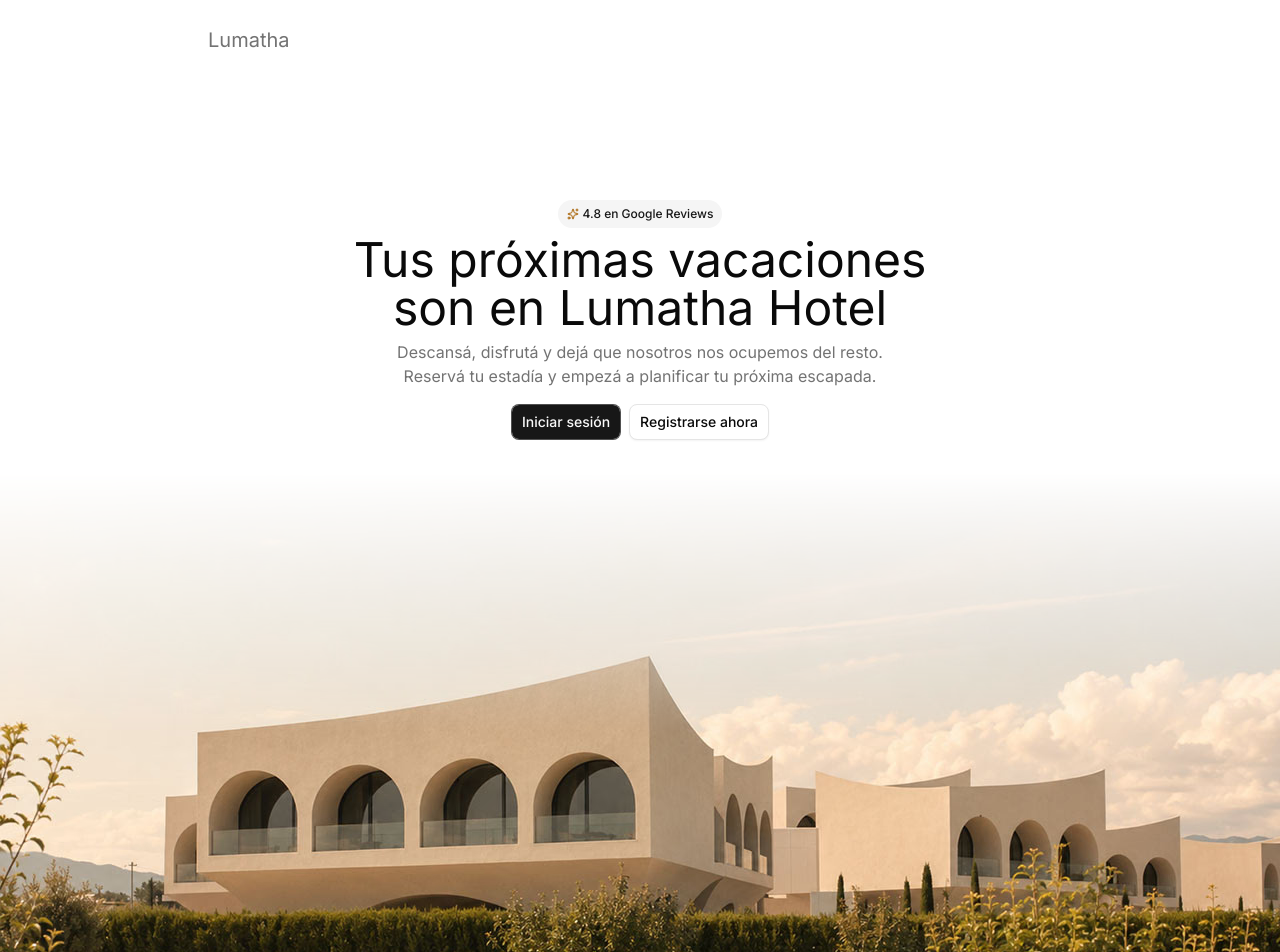
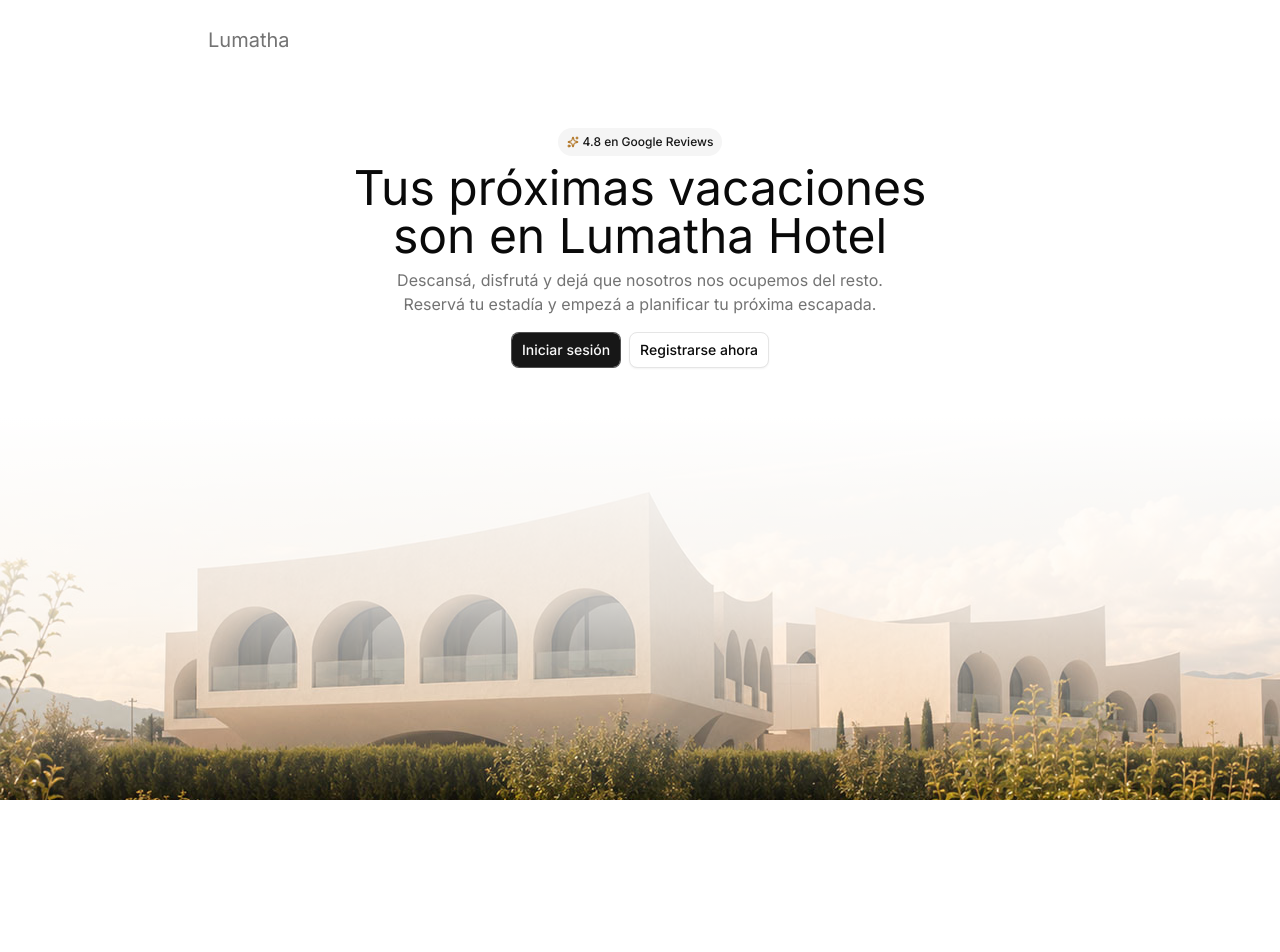
Before and after one commit to lautaromarin10/trabajo_final_integrador_UTN, a Next.js app in the folder frontend/: page / in a window 1280 px wide. Shown: the top 952 px of the page. After the commit the page ends 800 px from the top, so only its background shows below. Built offline with nearby package versions, Linux system fonts and the light colour scheme.

Commit message:
[FRONT]fix(hero): Mejora en el diseño de la página de inicio

```diff
--- a/frontend/app/layout.tsx
+++ b/frontend/app/layout.tsx
@@ -19,7 +19,7 @@ export default function RootLayout({ children }: LayoutProps<"/">) {
     >
       <body className="">
         <Header />
-        <main className="translate-y-20">{children}</main>
+        <main>{children}</main>
       </body>
     </html>
   );
--- a/frontend/app/page.tsx
+++ b/frontend/app/page.tsx
@@ -5,13 +5,13 @@ import Image from "next/image";
 
 export default function Home() {
   return (
-    <section className="min-h-[calc(100vh-5rem)] max-w-[1920px] flex flex-col justify-between items-center">
-      <div className="flex items-center justify-center container mx-auto mt-30">
+    <section className="relative flex min-h-[calc(100svh-5rem)] flex-col items-center">
+      <div className="container mx-auto flex items-center justify-center py-12 text-center [@media(orientation:landscape)_and_(max-height:500px)]:py-2">
         <div className="flex flex-col items-center text-center max-w-prose">
           <Badge variant={"secondary"} className="mb-2">
             <Stars className="text-yellow-700" /> 4.8 en Google Reviews
           </Badge>
-          <h1 className="title-xxl xl:text-5xl mb-2 text-balance">
+          <h1 className="title-xxl xl:text-5xl mb-2 text-balance [@media(orientation:landscape)_and_(max-height:500px)]:text-[clamp(1.5rem,4vw,1.875rem)]">
             Tus próximas vacaciones son en Lumatha Hotel
           </h1>
           <p className="text-pretty">
@@ -20,20 +20,26 @@ export default function Home() {
           <p className="text-pretty">
             Reservá tu estadía y empezá a planificar tu próxima escapada.
           </p>
-          <div className="mt-4 flex flex-row flex-wrap gap-2">
+          <div className="mt-4 flex flex-row items-center justify-center flex-wrap gap-2">
             <Button>Iniciar sesión</Button>
             <Button variant={"outline"}>Registrarse ahora</Button>
           </div>
         </div>
       </div>
-      <Image
-        src={"/alaverdi.jpg"}
-        width={1920}
-        height={1080}
-        alt="Alaverdi Hero Image"
-        loading="eager"
-        className="mt-8 mask-t-from-85 object-cover min-h-100 sm:max-h-140 sm:min-h-150"
-      />
+      <div className="relative mt-auto min-h-[clamp(4rem,18svh,7rem)] w-full max-w-[1920px] flex-1 overflow-hidden">
+        <Image
+          src="/alaverdi.jpg"
+          fill
+          sizes="(min-width: 1920px) 1920px, 100vw"
+          alt="Hero Image"
+          loading="eager"
+          className="object-cover"
+        />
+        <div
+          aria-hidden="true"
+          className="pointer-events-none absolute inset-0 bg-gradient-to-b from-background via-background/70 to-transparent"
+        />
+      </div>
     </section>
   );
 }
--- a/frontend/components/globals/Header.tsx
+++ b/frontend/components/globals/Header.tsx
@@ -2,7 +2,7 @@ import Logo from "./Logo";
 
 const Header = () => {
   return (
-    <header className="bg-transparent absolute top-0 w-screen z-90">
+    <header className="bg-transparent sticky top-0 w-screen z-90">
       <div className="container h-20 mx-auto flex items-center">
         <Logo />
         <nav></nav>
```
